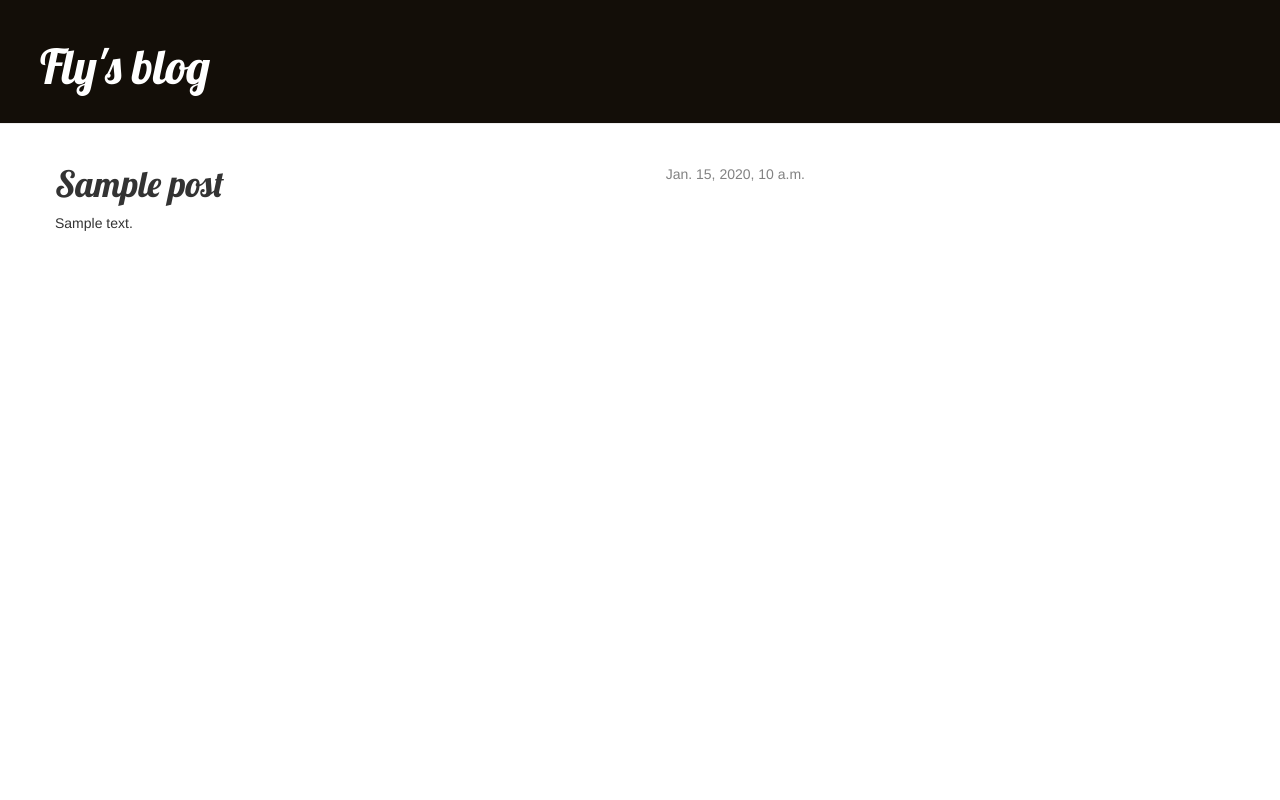
After one commit to Flyzhuwenbing/my-first-blog, a Django app: template blog/templates/blog/post_detail.html in a window 1280 px wide. The commit adds this page. Run offline with Django 3.2, Linux system fonts and the light colour scheme; the template is opened without the code that fills it: most values are stand-ins (such as "Sample title", 1, 10 or a date in 2020); some libraries are stand-ins or nearby versions.

Commit message:
add templates

```diff
--- /dev/null
+++ b/blog/static/css/blog.css
@@ -0,0 +1,47 @@
+    .page-header {
+        background-color: #130e08;
+        margin-top: 0;
+        padding: 20px 20px 20px 40px;
+    }
+
+    .page-header h1, .page-header h1 a, .page-header h1 a:visited, .page-header h1 a:active {
+        color: #ffffff;
+        font-size: 36pt;
+        text-decoration: none;
+    }
+
+    .content {
+        margin-left: 40px;
+    }
+
+    h1, h2, h3, h4 {
+        font-family: 'Lobster', cursive;
+    }
+
+    .date {
+        float: right;
+        color: #828282;
+    }
+
+    .save {
+        float: right;
+    }
+
+    .post-form textarea, .post-form input {
+        width: 100%;
+    }
+
+    .top-menu, .top-menu:hover, .top-menu:visited {
+        color: #ffffff;
+        float: right;
+        font-size: 26pt;
+        margin-right: 20px;
+    }
+
+    .post {
+        margin-bottom: 70px;
+    }
+
+    .post h1 a, .post h1 a:visited {
+        color: #000000;
+    }
--- /dev/null
+++ b/blog/templates/blog/base.html
@@ -0,0 +1,24 @@
+{% load staticfiles %}
+    <html>
+        <head>
+            <title>Fly's blog</title>
+            <link rel="stylesheet" href="//maxcdn.bootstrapcdn.com/bootstrap/3.2.0/css/bootstrap.min.css">
+            <link rel="stylesheet" href="//maxcdn.bootstrapcdn.com/bootstrap/3.2.0/css/bootstrap-theme.min.css">
+            <link href="//fonts.googleapis.com/css?family=Lobster&subset=latin,latin-ext" rel="stylesheet" type="text/css">
+            <link rel="stylesheet" href="{% static 'css/blog.css' %}">
+        </head>
+        <body>
+            <div class="page-header">
+                <h1><a href="/">Fly's blog</a></h1>
+            </div>
+
+               <div class="content container">
+                    <div class="row">
+                        <div class="col-md-8">
+                        {% block content %}
+                        {% endblock %}
+                        </div>
+                    </div>
+                </div>
+        </body>
+    </html>
--- /dev/null
+++ b/blog/templates/blog/post_detail.html
@@ -0,0 +1,13 @@
+{% extends 'blog/base.html' %}
+
+    {% block content %}
+        <div class="post">
+            {% if post.published_date %}
+                <div class="date">
+                    {{ post.published_date }}
+                </div>
+            {% endif %}
+            <h1>{{ post.title }}</h1>
+            <p>{{ post.text|linebreaksbr }}</p>
+        </div>
+    {% endblock %}
--- a/blog/urls.py
+++ b/blog/urls.py
@@ -2,5 +2,6 @@ from django.conf.urls import url
 from . import views
 
 urlpatterns = [
-    url(r'^$',views.post_list,name='post_list')
+    url(r'^$',views.post_list,name='post_list'),
+    url(r'^post/(?P<pk>[0-9]+)/$',views.post_detail,name='post_detail'),
 ]
```
Also changed, not shown: blog/templates/blog/post_list.html (+12 -19 lines), blog/views.py (+6 -1 lines).
